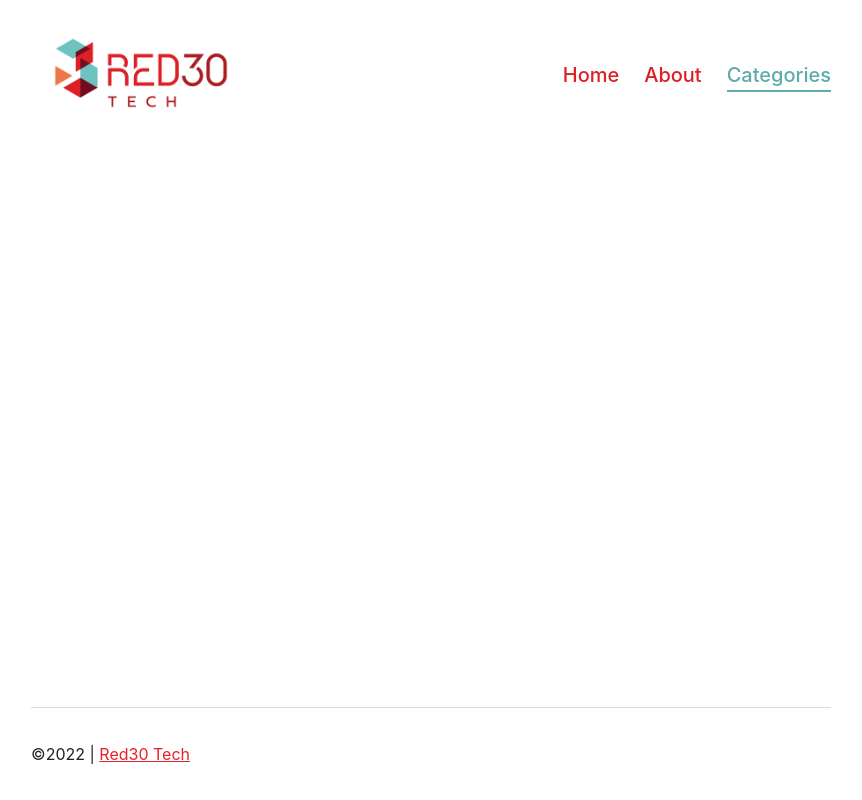
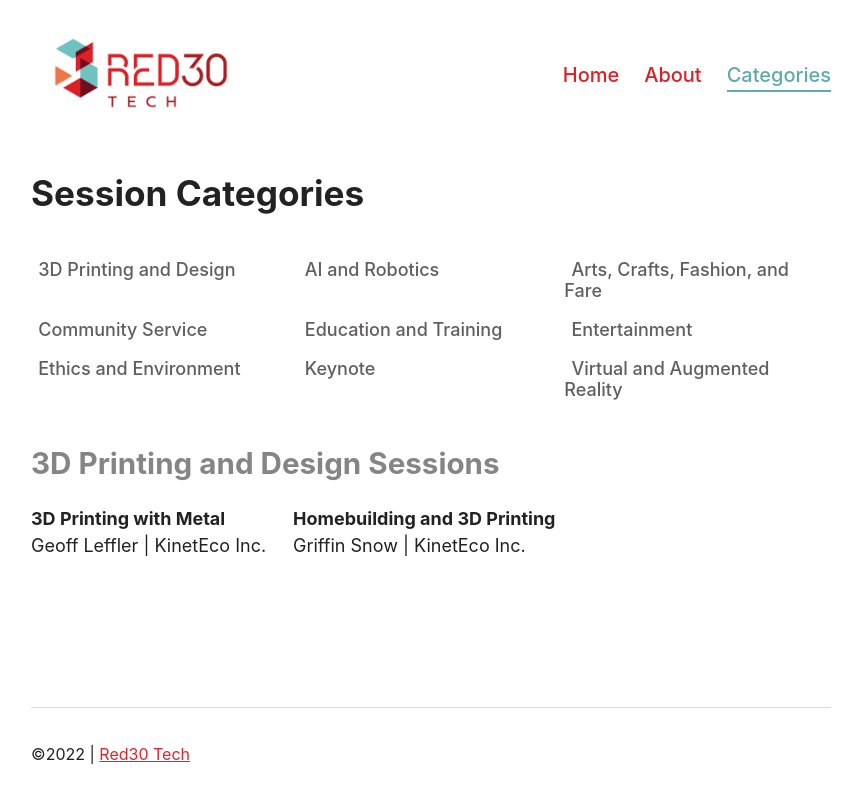
Before and after one commit to Anzhelika007/Courses, a React (Create React App) app in the folder 2-app-routes/: page /categories/3d-printing-and-design in a window 1280 px wide. Shown: the whole page, without its empty margins (209-1071 px from the left). Built offline with nearby package versions, Linux system fonts and the light colour scheme.

Commit message:
feat: add loading sessions

```diff
--- a/2-app-routes/src/components/App.js
+++ b/2-app-routes/src/components/App.js
@@ -1,4 +1,4 @@
-import { Routes, Route, Link } from "react-router-dom";
+import { Routes, Route } from "react-router-dom";
 import Home from "./Home";
 import Categories from "./Categories";
 import Category from "./Category";
@@ -21,8 +21,9 @@ function App() {
         <Route path="/" element={<Home title="Welcome to Red30 Tech"/>} />
         <Route path="about" element={<About />} />
         <Route path="categories" element={<Categories />}>
-          <Route path="category" element={<Category />} />
+          <Route path=":id" element={<Category />} />
         </Route>
+        <Route path="*" element={<h1 className="not-found">Page not found</h1>} />
       </Routes>
 
       <footer className="container">
--- a/2-app-routes/src/components/Categories.js
+++ b/2-app-routes/src/components/Categories.js
@@ -1,4 +1,4 @@
-import { Outlet } from "react-router-dom";
+import { Outlet, Link } from "react-router-dom";
 import { getCategories } from "../api";
 
 export default function Categories() {
@@ -11,7 +11,9 @@ export default function Categories() {
 
       <ul className="categories">
         {categories.map(cat => (
-          <li key={cat.id}>{cat.name}</li>
+          <li key={cat.id}>
+            <Link to={cat.id}>{cat.name}</Link>
+          </li>
         ))}
       </ul>
       <Outlet />
--- a/2-app-routes/src/components/Category.js
+++ b/2-app-routes/src/components/Category.js
@@ -1,9 +1,21 @@
+import { useParams } from "react-router-dom";
+import { getCategory } from "../api";
+
 export default function Category() {
+  const { id } = useParams();
+  const category = getCategory(id);
 
   return (
     <>
-      <h2>Category Sessions</h2>
-      <p>Category session content displays here...</p>
+      <h2>{category.name} Sessions</h2>
+      <ul className="session-list">
+        {category?.sessions.map(session => (
+          <li className="session">
+            <p className="session-name">{session.name}</p>
+            <p>{session.speaker.name} | {session.speaker.org}</p>
+          </li>
+        ))}
+      </ul>
     </>
   );
 }
```
